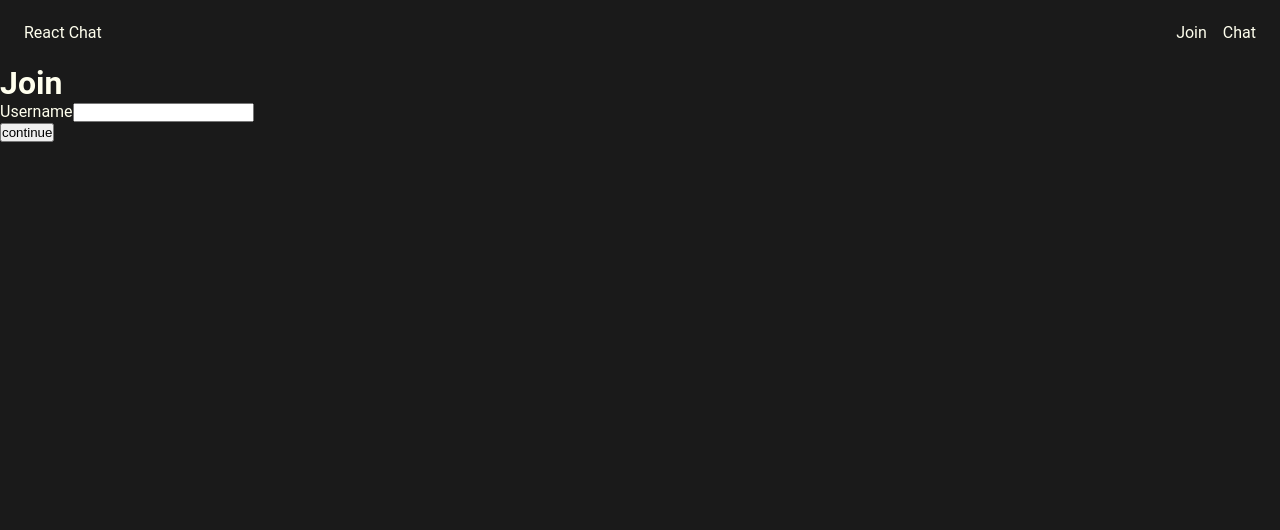
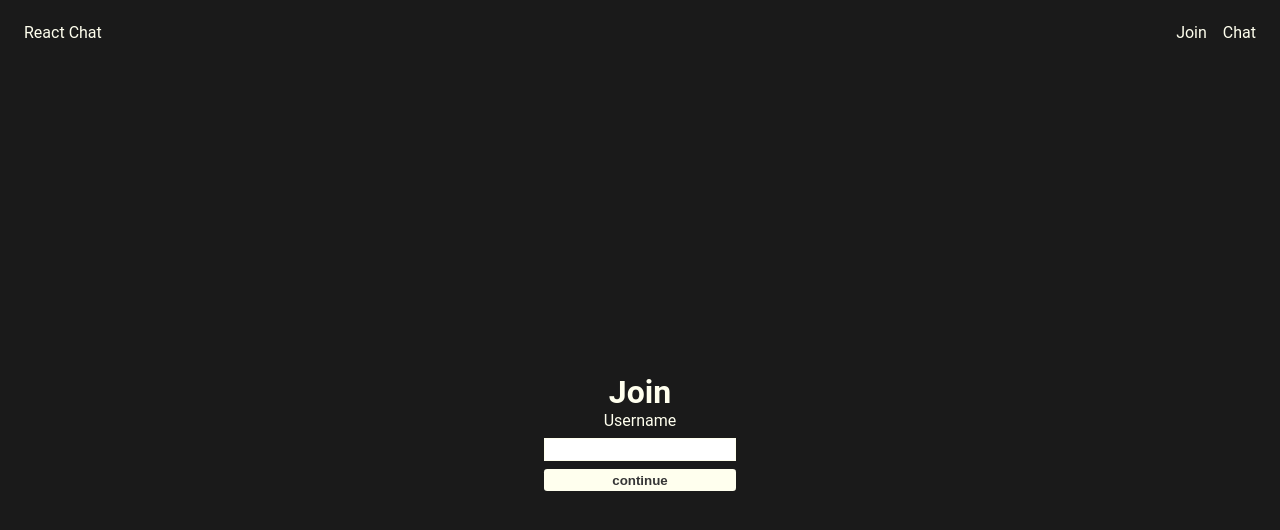
Before and after one commit to arthurfaraujo/react-chat, a React (Vite) app in the folder client/: page /join in a window 1280 px wide. Shown: the top 530 px of the page. Built offline with nearby package versions, Linux system fonts and the light colour scheme; no server answers.

Commit message:
feat: add className to the join div

```diff
--- a/client/src/pages/Join.tsx
+++ b/client/src/pages/Join.tsx
@@ -2,7 +2,7 @@ import Form from '../components/Join/Form'
 
 function Join() {
   return (
-    <div>
+    <div className='page'>
       <h1>Join</h1>
       <Form />
     </div>
```
